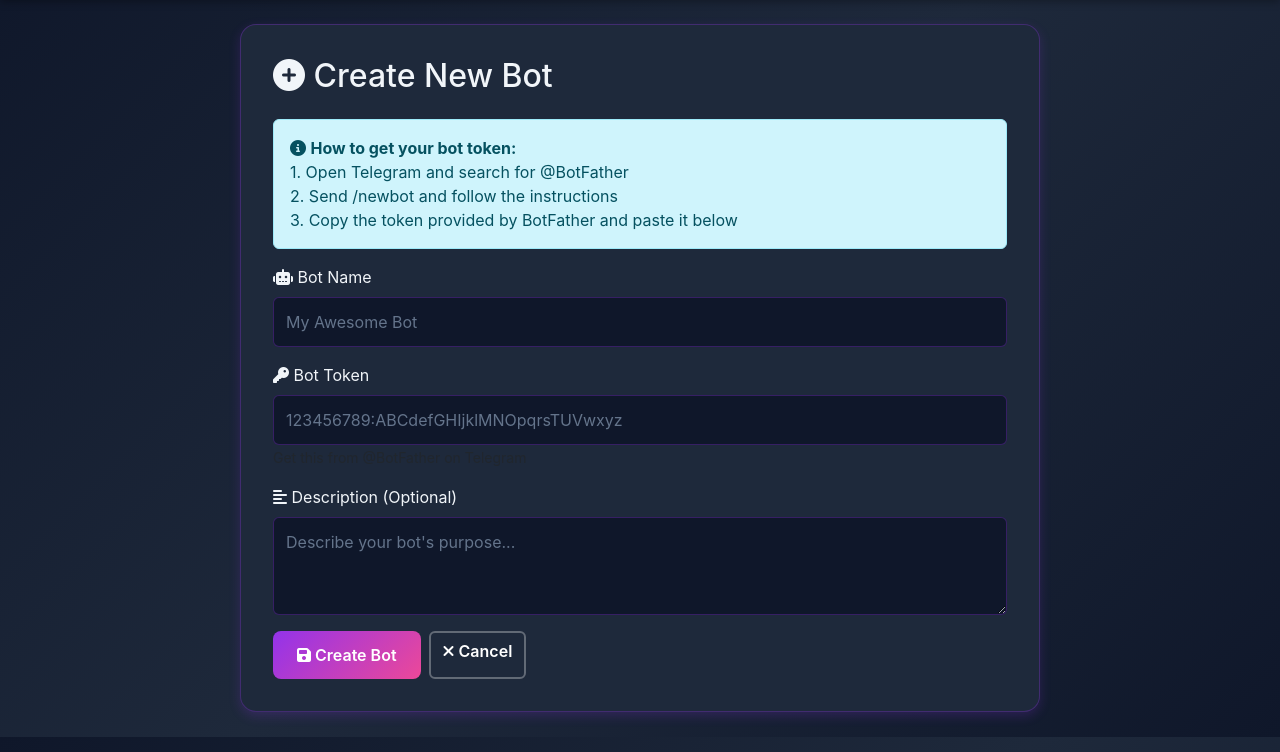
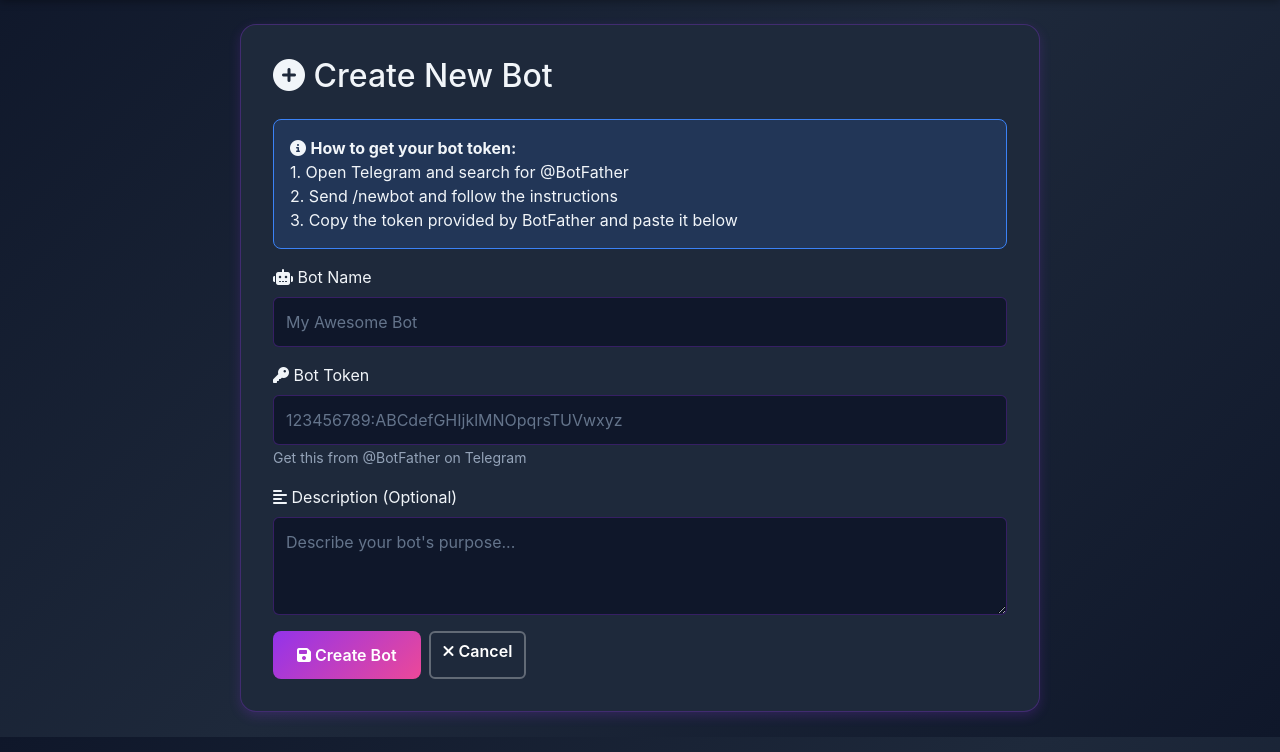
Before and after one commit to julisunkan/botman, a Flask app: page /create-bot in a window 1280 px wide. Shown: the part 63-815 px from the top of the page. Run offline with Flask 3, Linux system fonts and the light colour scheme; the visitor is signed in with stand-in values (Sample User, id 1).

Commit message:
Improve text visibility and add alert message styling
Adds new CSS classes for text-muted, alert, alert-success, alert-warning, alert-danger, and alert-info to improve text visibility and standardize alert message appearance across the application.

Replit-Commit-Author: Agent
Replit-Commit-Session-Id: 7f3cb0e5-3abf-4bcb-b539-67afdea0a234
Replit-Commit-Checkpoint-Type: full_checkpoint
Replit-Commit-Event-Id: d7459c9c-4cd1-4043-9a1a-bdf6cd491857
Replit-Commit-Screenshot-Url: https://storage.googleapis.com/screenshot-production-us-central1/1839457b-fbb1-4ba2-9f8a-d3897c052775/7f3cb0e5-3abf-4bcb-b539-67afdea0a234/0EOYzcU

```diff
--- a/static/css/style.css
+++ b/static/css/style.css
@@ -444,6 +444,38 @@ body {
     filter: none;
 }
 
+.text-muted {
+    color: #94a3b8 !important;
+}
+
+.alert {
+    border-radius: 0.5rem;
+}
+
+.alert-success {
+    background: rgba(16, 185, 129, 0.15);
+    border: 1px solid var(--success);
+    color: var(--text-light);
+}
+
+.alert-warning {
+    background: rgba(245, 158, 11, 0.15);
+    border: 1px solid #f59e0b;
+    color: var(--text-light);
+}
+
+.alert-danger {
+    background: rgba(239, 68, 68, 0.15);
+    border: 1px solid var(--danger);
+    color: var(--text-light);
+}
+
+.alert-info {
+    background: rgba(59, 130, 246, 0.15);
+    border: 1px solid #3b82f6;
+    color: var(--text-light);
+}
+
 @media (max-width: 768px) {
     .dashboard-header {
         flex-direction: column;
```
